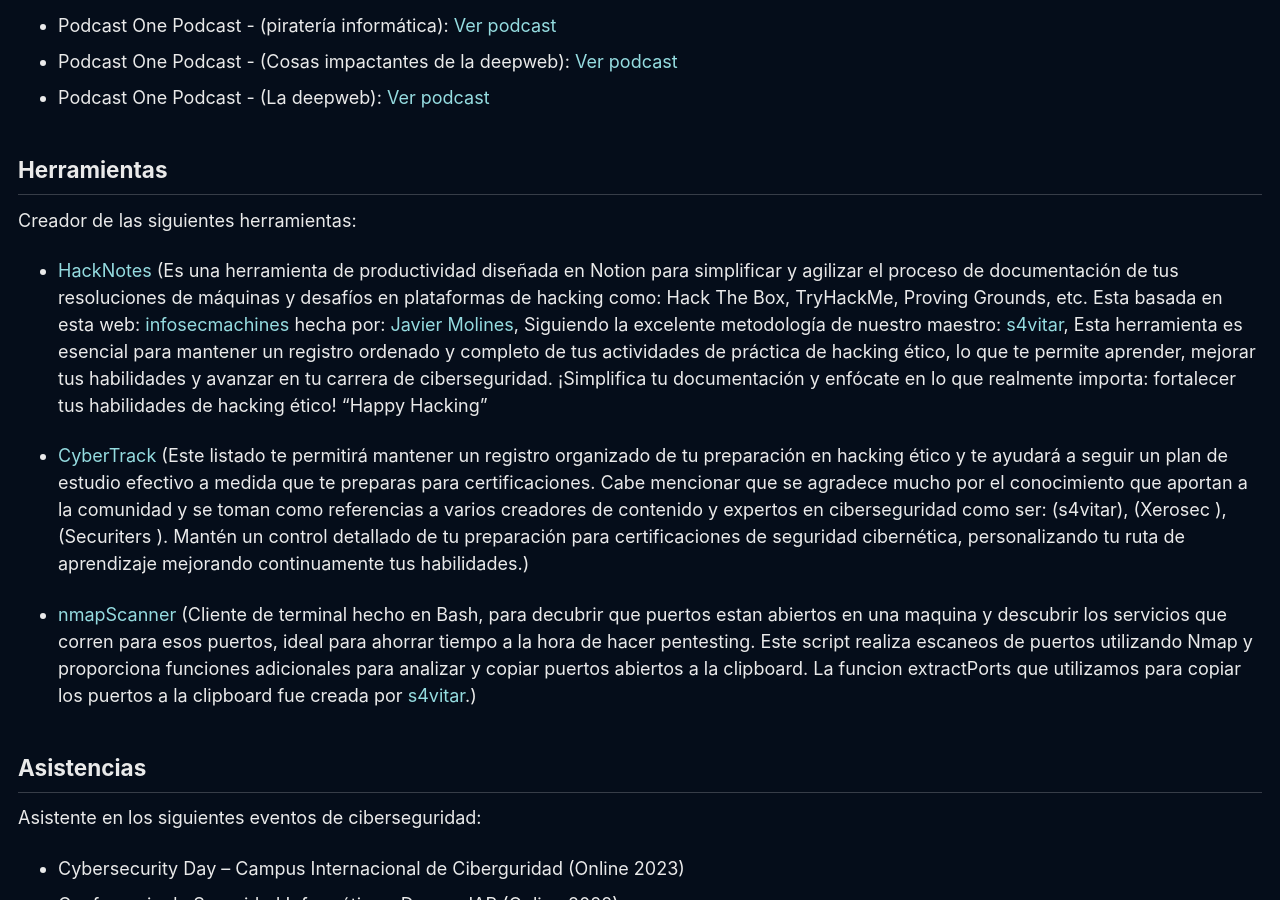
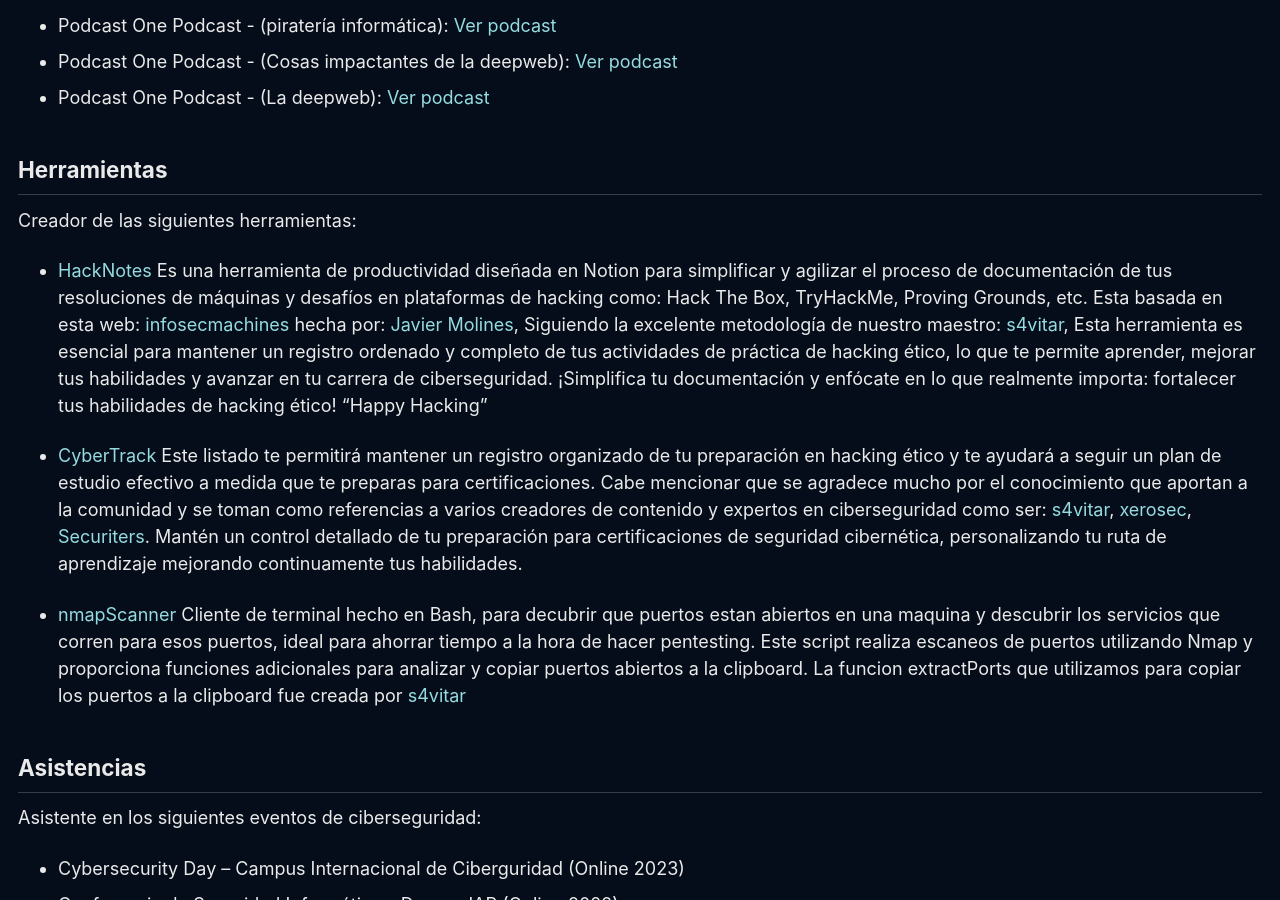
Before and after one commit to ewor01/ewor01.github.io, a Jekyll site: the page built from _pages/about.md, in a window 1280 px wide and 900 px high, scrolled down 8398 px. Built offline with Jekyll 4.4.1, drawn with Linux system fonts in a browser that asks for light colours; cached includes are drawn as plain includes; a script that is not in the unit is left out; part of the change alters nothing that is shown; some of the changed text lies outside the part shown.

```diff
--- a/_pages/about.md
+++ b/_pages/about.md
@@ -138,11 +138,11 @@ Desarrollo de sistema de inventarios utilizando como lenguaje de programación C
 
 Creador de las siguientes herramientas:
 
-- [HackNotes](https://ewor01.notion.site/ewor01/Gu-a-por-ewor01-fd09caf6aba74b67b405a9a5bf9644f9) (Es una herramienta de productividad diseñada en Notion para simplificar y agilizar el proceso de documentación de tus resoluciones de máquinas y desafíos en plataformas de hacking como: Hack The Box, TryHackMe, Proving Grounds, etc. Esta basada en esta web: [infosecmachines](https://infosecmachines.io/) hecha por: [Javier Molines](https://github.com/JavierMolines), Siguiendo la excelente metodología de nuestro maestro: [s4vitar](https://twitter.com/s4vitar), Esta herramienta es esencial para mantener un registro ordenado y completo de tus actividades de práctica de hacking ético, lo que te permite aprender, mejorar tus habilidades y avanzar en tu carrera de ciberseguridad. ¡Simplifica tu documentación y enfócate en lo que realmente importa: fortalecer tus habilidades de hacking ético! “Happy Hacking”
+- [HackNotes](https://ewor01.notion.site/ewor01/Gu-a-por-ewor01-fd09caf6aba74b67b405a9a5bf9644f9) Es una herramienta de productividad diseñada en Notion para simplificar y agilizar el proceso de documentación de tus resoluciones de máquinas y desafíos en plataformas de hacking como: Hack The Box, TryHackMe, Proving Grounds, etc. Esta basada en esta web: [infosecmachines](https://infosecmachines.io/) hecha por: [Javier Molines](https://github.com/JavierMolines), Siguiendo la excelente metodología de nuestro maestro: [s4vitar](https://twitter.com/s4vitar), Esta herramienta es esencial para mantener un registro ordenado y completo de tus actividades de práctica de hacking ético, lo que te permite aprender, mejorar tus habilidades y avanzar en tu carrera de ciberseguridad. ¡Simplifica tu documentación y enfócate en lo que realmente importa: fortalecer tus habilidades de hacking ético! “Happy Hacking”
 
-- [CyberTrack](https://ewor01.notion.site/CyberTrack-by-ewor01-2180be6bb6854b55be9cdcc012f89180) (Este listado te permitirá mantener un registro organizado de tu preparación en hacking ético y te ayudará a seguir un plan de estudio efectivo a medida que te preparas para certificaciones.  Cabe mencionar  que se agradece mucho por el conocimiento que aportan a la comunidad y se toman como referencias a varios creadores de contenido y expertos en ciberseguridad como ser: (s4vitar), (Xerosec ), (Securiters ). Mantén un control detallado de tu preparación para certificaciones de seguridad cibernética, personalizando tu ruta de aprendizaje mejorando continuamente tus habilidades.)
+- [CyberTrack](https://ewor01.notion.site/CyberTrack-by-ewor01-2180be6bb6854b55be9cdcc012f89180) Este listado te permitirá mantener un registro organizado de tu preparación en hacking ético y te ayudará a seguir un plan de estudio efectivo a medida que te preparas para certificaciones.  Cabe mencionar  que se agradece mucho por el conocimiento que aportan a la comunidad y se toman como referencias a varios creadores de contenido y expertos en ciberseguridad como ser: [s4vitar](https://twitter.com/s4vitar), [xerosec](https://twitter.com/xerosec), [Securiters](https://twitter.com/securiters). Mantén un control detallado de tu preparación para certificaciones de seguridad cibernética, personalizando tu ruta de aprendizaje mejorando continuamente tus habilidades.
 
-- [nmapScanner](https://github.com/ewor01/nmapScanner) (Cliente de terminal hecho en Bash, para decubrir que puertos estan abiertos en una maquina y descubrir los servicios que corren para esos puertos, ideal para ahorrar tiempo a la hora de hacer pentesting. Este script realiza escaneos de puertos utilizando Nmap y proporciona funciones adicionales para analizar y copiar puertos abiertos a la clipboard. La funcion extractPorts que utilizamos para copiar los puertos a la clipboard fue creada por [s4vitar](https://twitter.com/s4vitar).)
+- [nmapScanner](https://github.com/ewor01/nmapScanner) Cliente de terminal hecho en Bash, para decubrir que puertos estan abiertos en una maquina y descubrir los servicios que corren para esos puertos, ideal para ahorrar tiempo a la hora de hacer pentesting. Este script realiza escaneos de puertos utilizando Nmap y proporciona funciones adicionales para analizar y copiar puertos abiertos a la clipboard. La funcion extractPorts que utilizamos para copiar los puertos a la clipboard fue creada por [s4vitar](https://twitter.com/s4vitar)
 
 ## Asistencias
 Asistente en los siguientes eventos de ciberseguridad:
@@ -176,5 +176,5 @@ Asistente en los siguientes eventos de ciberseguridad:
 
 # Correo y contacto directo
 
-Estoy buscando oportunidades para adquirir **experiencia profesional** como pentester junior y estoy dispuesto a aceptar cualquier desafío que me permita desarrollar mis habilidades y conocimientos en este campo.
+Estoy buscando oportunidades para adquirir **experiencia profesional** como pentester y estoy dispuesto a aceptar cualquier desafío que me permita desarrollar mis habilidades y conocimientos en este campo.
 Si estás buscando a alguien con una **pasión por la ciberseguridad y un gran interés en aprender**, no duden en ponerse en contacto conmigo a través de la dirección de correo `ewor80@hotmail.com`
```
